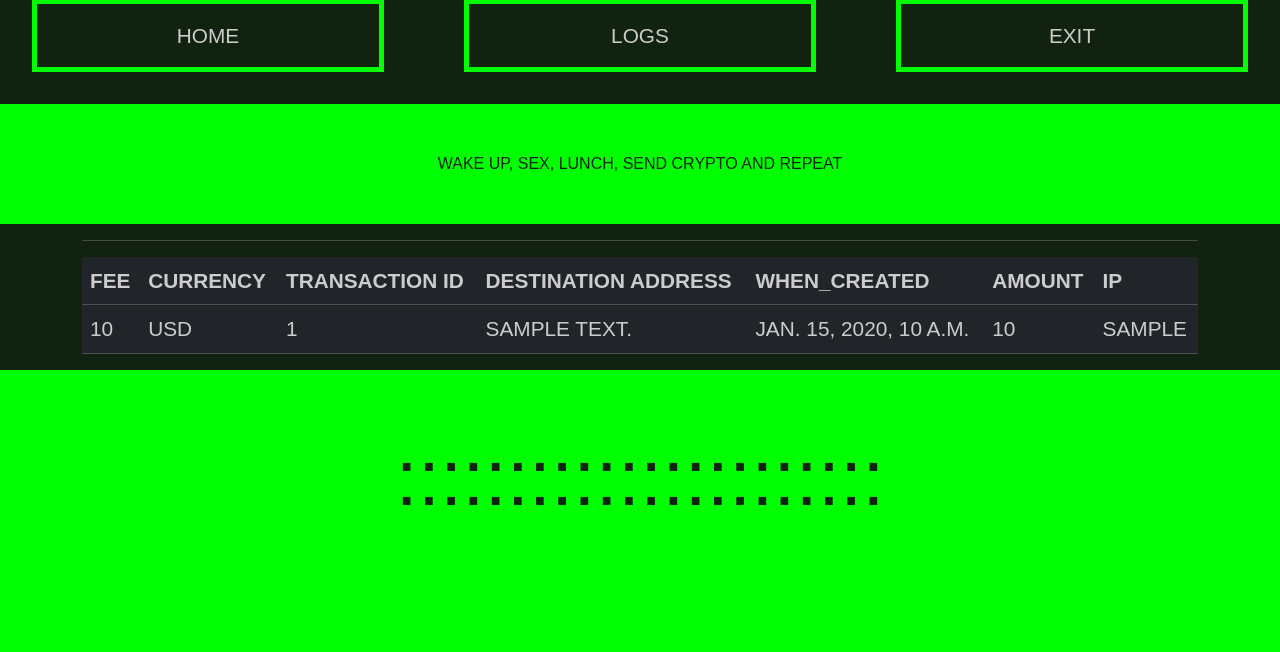
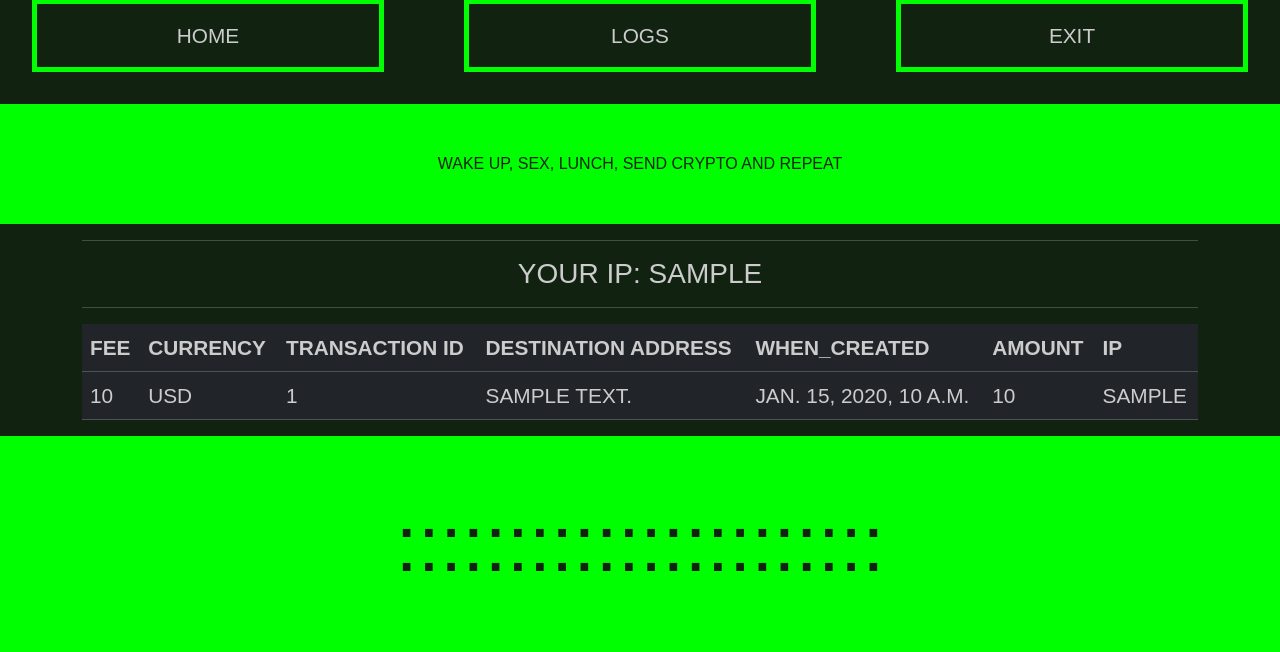
Before and after one commit to n4gY1/solanawebsender, a Django app: template templates/websender/logs.html in a window 1280 px wide. Shown: the part 369-1021 px from the top of the page. Before the commit the page ends 874 px from the top, so only its background shows below. Run offline with Django 4.2, Linux system fonts and the light colour scheme; the template is opened without the code that fills it: most values are stand-ins (such as "Sample title", 1, 10 or a date in 2020); data that the repository does not hold is empty; some web fonts are replaced.

Commit message:
v1.2.4 favicon and ip

```diff
--- a/static/css/main.css
+++ b/static/css/main.css
@@ -18,6 +18,9 @@
     padding:1rem 0rem !important;
   }
   .menu {gap:0 !important;}
+  .table {
+    font-size:0.6rem !important
+  }
 
 }
 body {
@@ -26,6 +29,8 @@ body {
     font-size:1.3rem;
 
 }
+
+
 
 .line {
     background-color:var(--color-bs-primary);
--- a/templates/base/base.html
+++ b/templates/base/base.html
@@ -5,6 +5,7 @@
     <meta charset="utf-8">
     <meta name="viewport" content="width=device-width, initial-scale=1">
     <title>Solana Web Sender</title>
+    <link rel="icon" type="image/x-icon" href="{% static 'img/solana_logo.ico' %}">
     <link href="https://cdn.jsdelivr.net/npm/bootstrap@5.3.3/dist/css/bootstrap.min.css" rel="stylesheet" integrity="sha384-QWTKZyjpPEjISv5WaRU9OFeRpok6YctnYmDr5pNlyT2bRjXh0JMhjY6hW+ALEwIH" crossorigin="anonymous">
 
     <link rel="stylesheet" href="{% static 'css/main.css' %}" />
--- a/templates/websender/logs.html
+++ b/templates/websender/logs.html
@@ -3,8 +3,9 @@
 <div class="_card">
 
     <hr>
-
-    <table class="table table-dark">
+    <h3 class="text-center">YOUR IP: {{ip}}</h3>
+    <hr>
+    <table class="table table-dark text-break w-100">
         <thead>
             <tr>
               <th scope="col">fee</th>
--- a/websender/views.py
+++ b/websender/views.py
@@ -43,10 +43,12 @@ def sender_view(request):
     return render(request, template, context)
 
 def logs_view(request):
+    ip = get_client_ip(request)
     template = "websender/logs.html"
-    obj = SolanaLog.objects.all()
+    obj = SolanaLog.objects.all().order_by("-when_created")
     context = {
-        "logs":obj
+        "logs":obj,
+        "ip":ip
     }
 
     return render(request,template,context)
```
Also changed, not shown: static/img/solana_logo.ico (added), static/img/solana_logo.png (added).
